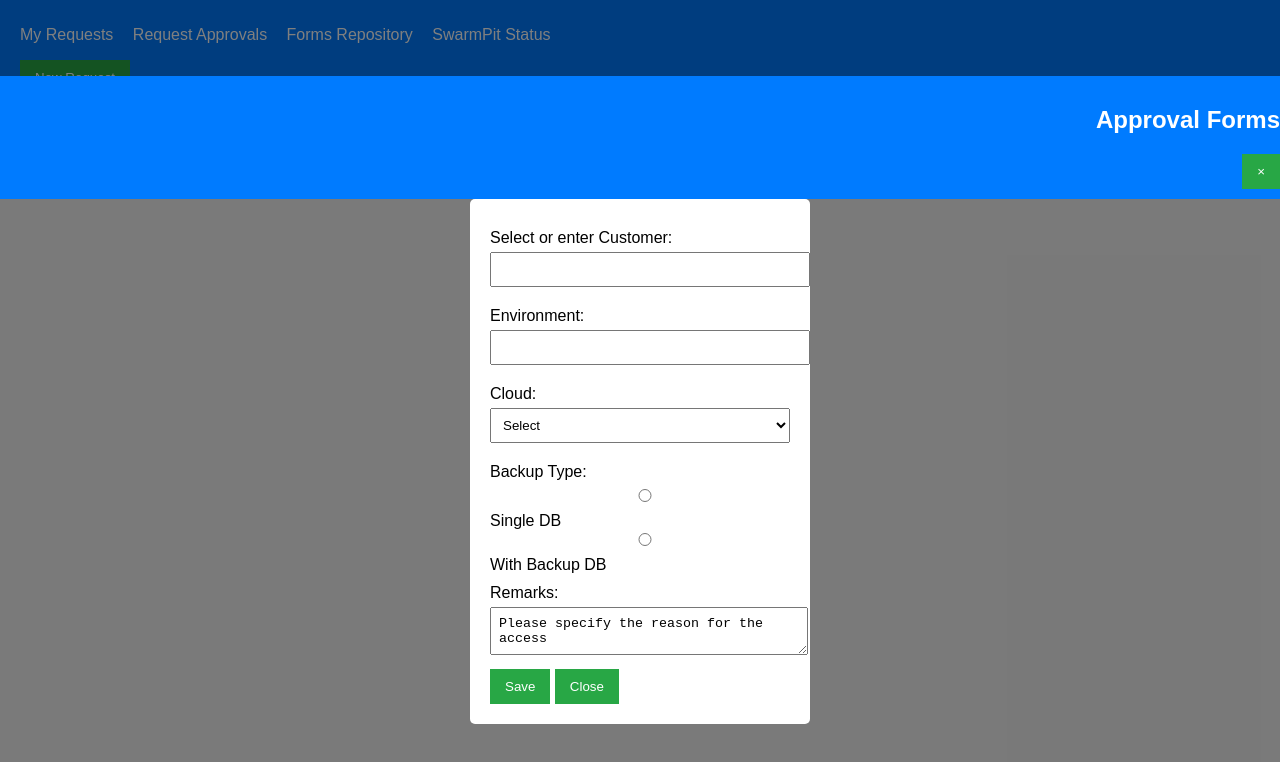
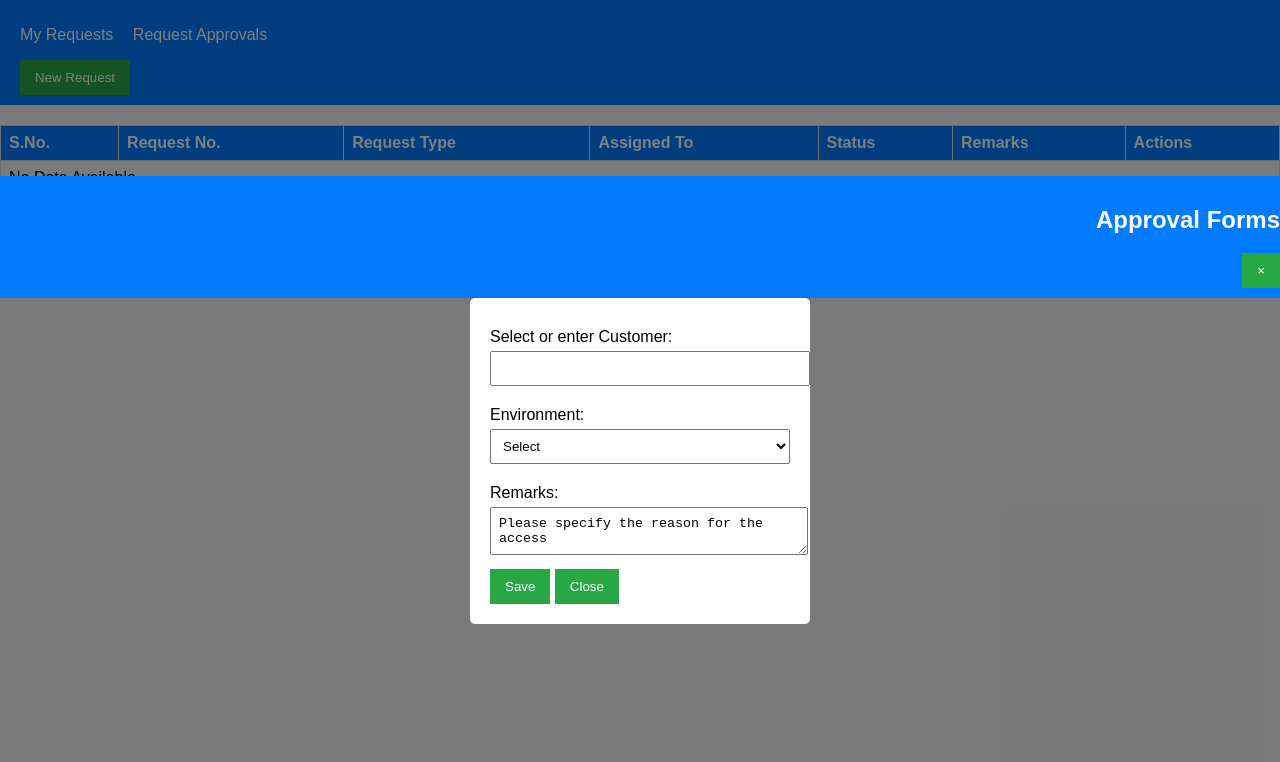
Before and after one commit to theshubhamgour/approval-admin, a plain HTML site: page index.html in a window 1280 px wide. Drawn offline with Linux system fonts and the light colour scheme.

Commit message:
Pushing data

```diff
--- a/index.html
+++ b/index.html
@@ -12,8 +12,6 @@
             <ul>
                 <li><a href="#">My Requests</a></li>
                 <li><a href="#">Request Approvals</a></li>
-                <li><a href="#">Forms Repository</a></li>
-                <li><a href="#">SwarmPit Status</a></li>
             </ul>
         </nav>
         <button id="newRequestBtn">New Request</button>
@@ -38,8 +36,8 @@
             </tbody>
         </table>
     </main>
-    <script src="34.js"></script> <!-- Link to JavaScript file -->
+    <script src="#"></script> <!-- Link to JavaScript file -->
     <script src="modal.js"></script> <!-- Link to modal JavaScript file -->
-    <script src="35.js"></script> <!-- Link to another JavaScript file -->
+    <script src="#"></script> <!-- Link to another JavaScript file -->
 </body>
 </html>
--- a/modal.js
+++ b/modal.js
@@ -12,19 +12,13 @@ const modalContent = `
                 <label for="customer">Select or enter Customer:</label>
                 <input type="text" id="customer" required>
 
-                <label for="environment">Environment:</label>
-                <input type="text" id="environment" required>
-
-                <label for="cloud">Cloud:</label>
+                <label for="cloud">Environment:</label>
                 <select id="cloud" required>
                     <option value="">Select</option>
-                    <option value="aws">AWS</option>
-                    <option value="azure">Azure</option>
+                    <option value="aws">Development</option>
+                    <option value="azure">Validation</option>
+                    <option value="azure">Production</option>
                 </select>
-
-                <label for="backupType">Backup Type:</label>
-                <input type="radio" name="backupType" value="single" required> Single DB
-                <input type="radio" name="backupType" value="withBackup"> With Backup DB
 
                 <label for="remarks">Remarks:</label>
                 <textarea id="remarks" required>Please specify the reason for the access</textarea>
```
